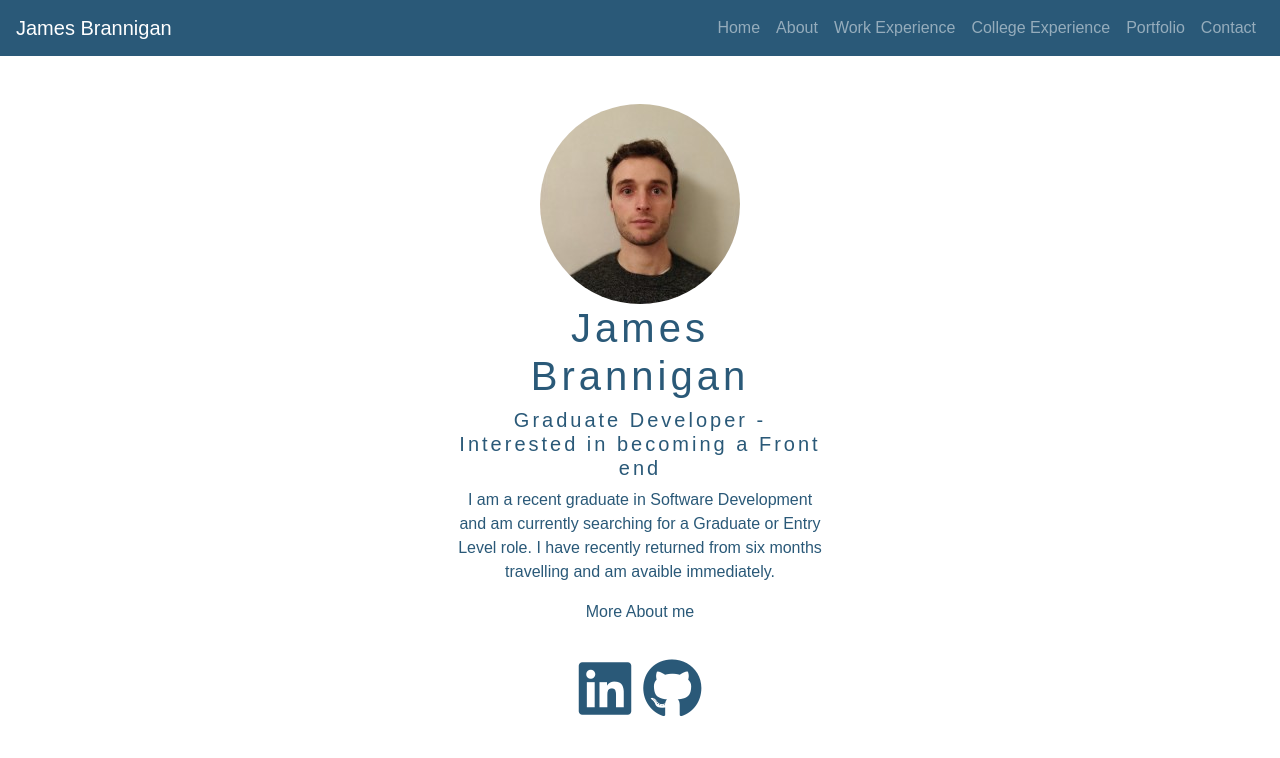
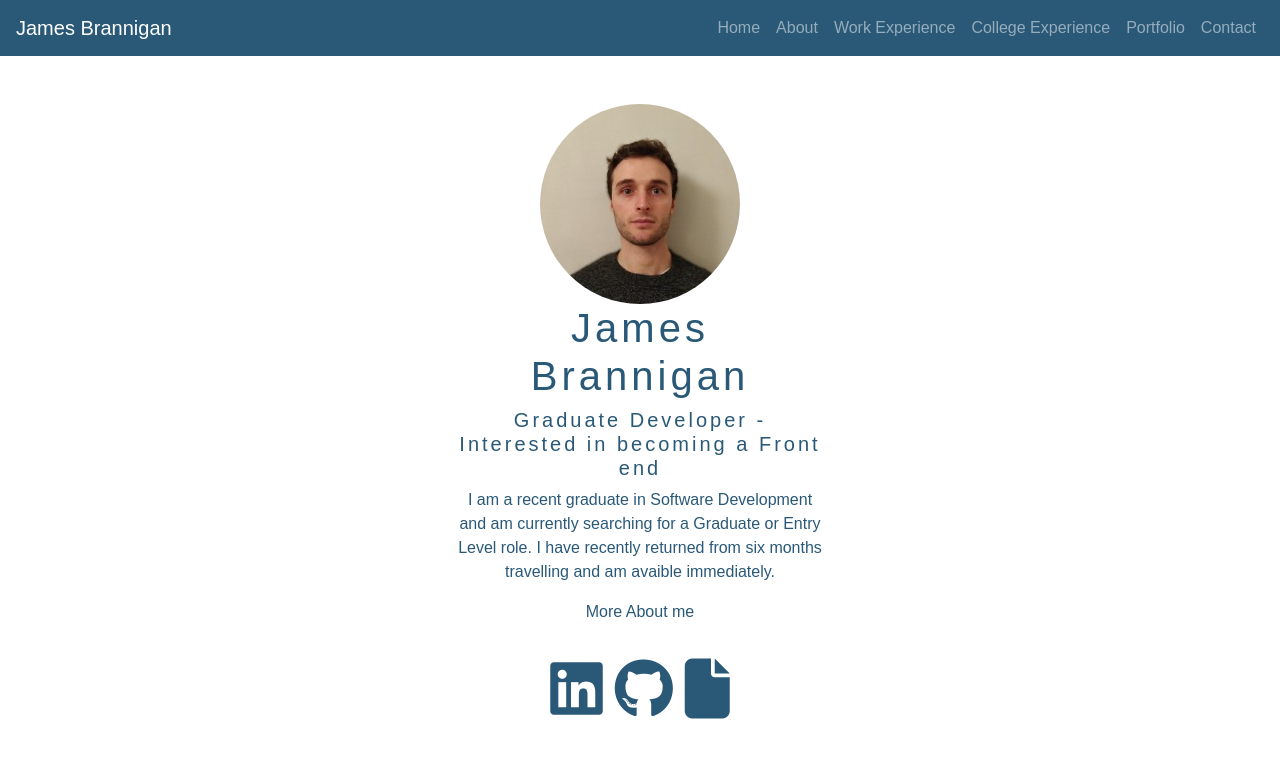
Before and after one commit to jamesbrannigan89/Personal-Site, an Angular app in the folder personal-site/: page / in a window 1280 px wide. Shown: the top 758 px of the page. Built offline with nearby package versions, Linux system fonts and the light colour scheme; what @teamhive/lottie-player would draw is missing.

Commit message:
removed pdf download function

```diff
--- a/personal-site/package.json
+++ b/personal-site/package.json
@@ -20,6 +20,7 @@
     "@angular/platform-browser-dynamic": "~9.0.1",
     "@angular/router": "~9.0.1",
     "@teamhive/lottie-player": "^1.0.0",
+    "file-saver": "^2.0.2",
     "rxjs": "~6.5.4",
     "tslib": "^1.10.0",
     "zone.js": "~0.10.2"
--- a/personal-site/src/app/home/home.component.html
+++ b/personal-site/src/app/home/home.component.html
@@ -6,7 +6,8 @@
   <p [routerLink]="[info.pageUrl]">More About me</p>
 
   <ul>
-    <li> <a href="https://www.linkedin.com/in/jamesbran/"  target="_blank"> <i class="fab fa-linkedin"></i> </a> </li>
+    <li> <a href="https://www.linkedin.com/in/jamesbran/"  target="_blank"> <i class="fab fa-linkedin" ></i> </a> </li>
     <li> <a href="https://github.com/jamesbrannigan89" target="_blank"> <i class="fab fa-github"></i> </a> </li>
+    <li> <a href="#"><i class="fas fa-file"></i> </a> </li>
   </ul>
 </div>
--- a/personal-site/src/app/home/home.component.ts
+++ b/personal-site/src/app/home/home.component.ts
@@ -1,4 +1,7 @@
 import { Component, OnInit } from '@angular/core';
+
+declare var require: any
+const FileSaver = require('file-saver');
 
 @Component({
   selector: 'app-home',
@@ -7,9 +10,16 @@ import { Component, OnInit } from '@angular/core';
 })
 export class HomeComponent implements OnInit {
 
-  constructor() { }
+
+
+
+
+  constructor() {
+
+  }
 
   ngOnInit(): void {
+
   }
 
   information=[
@@ -21,4 +31,8 @@ export class HomeComponent implements OnInit {
     }
 
   ]
+
+
+
+
 }
```
Also changed, not shown: personal-site/src/error.html (added), 2 other files (tests, documents, lock files or other folders).
